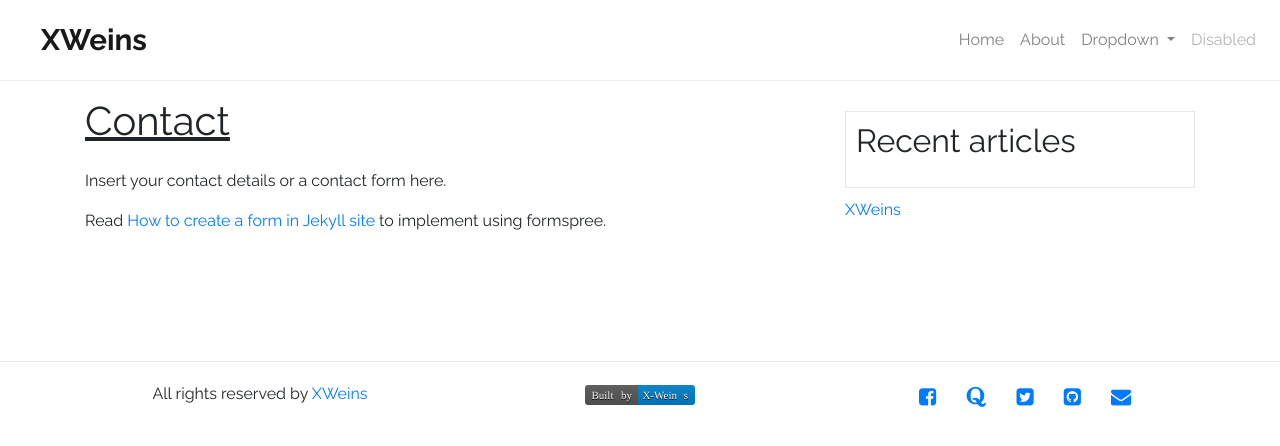
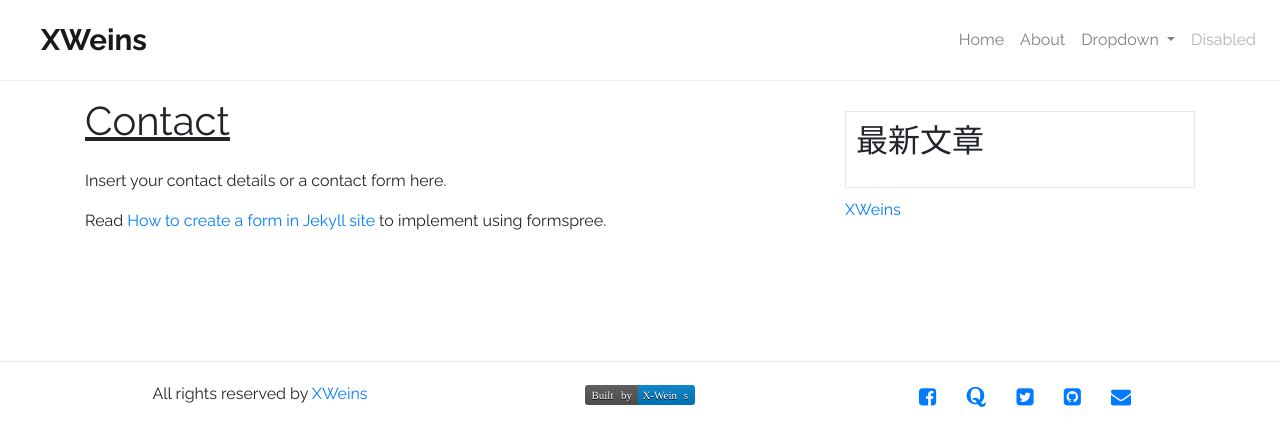
Before and after one commit to xlostpath/xlostway.github.io, a Jekyll site: the page built from contact.md, in a window 1280 px wide. Shown: the top 446 px of the page. Built offline with Jekyll 4.4.1, drawn with Linux system fonts in a browser that asks for light colours.

Commit message:
侧边栏添加文字

```diff
--- a/_includes/sidebar.html
+++ b/_includes/sidebar.html
@@ -11,7 +11,7 @@
   </div>
 
   <div class="mt10 recent">
-    <h2>Recent articles</h2>
+    <h2>最新文章</h2>
     <ul>
       {% for post in site.related_posts limit:3 %}
 
```
